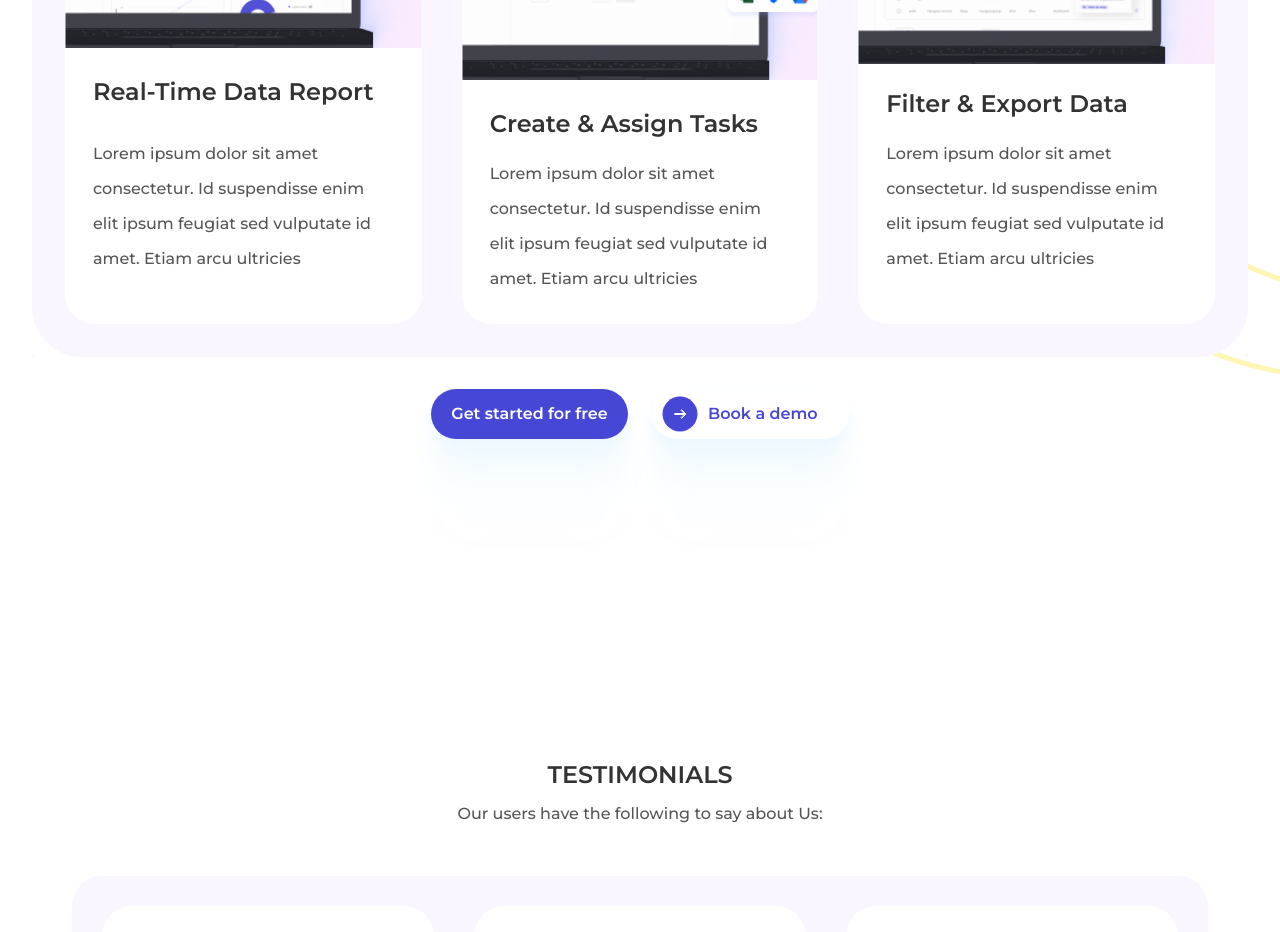
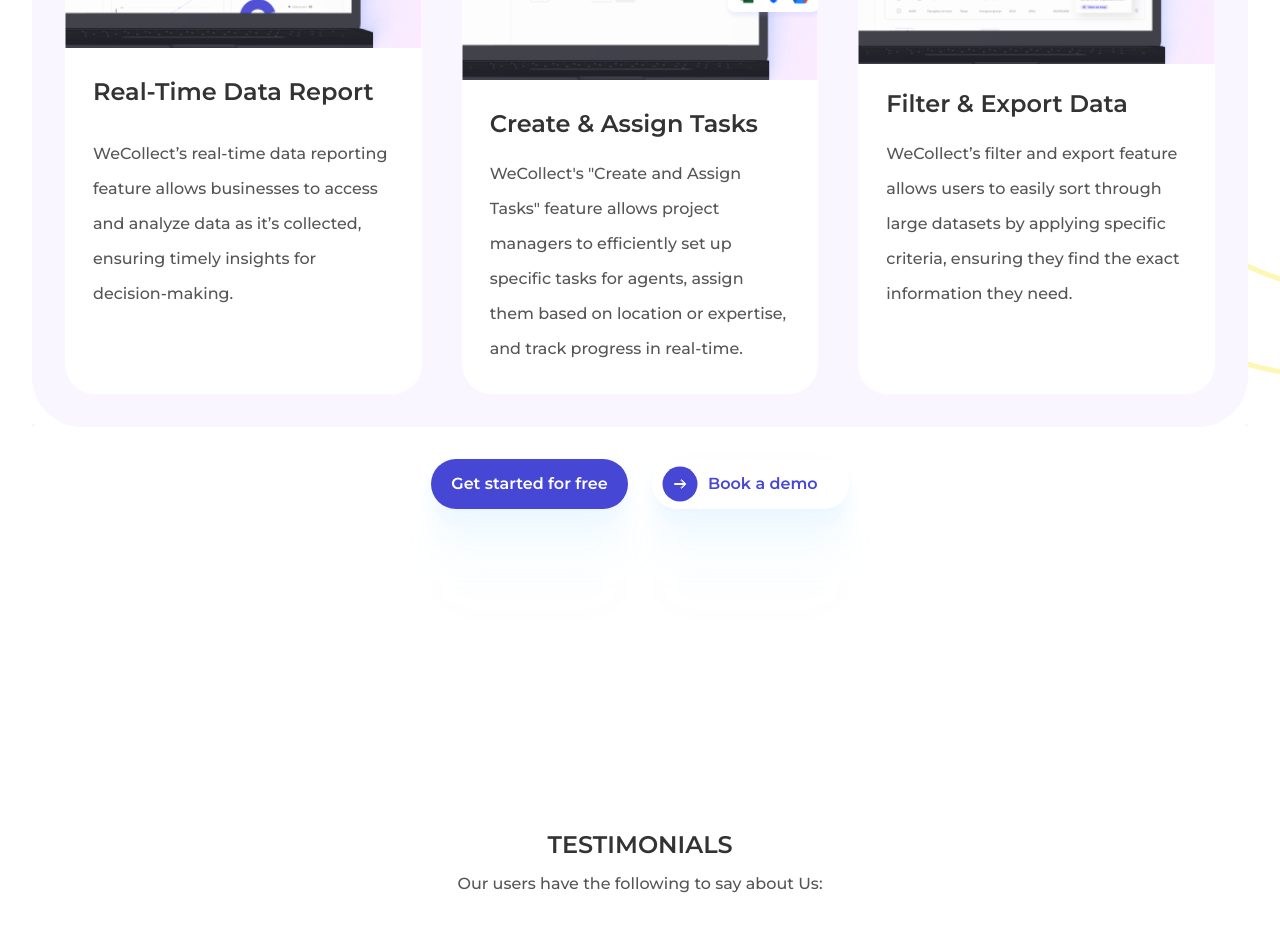
Before and after one commit to Daniekeys/temporary-hosting, a Next.js app: page /project-management-dashboard in a window 1280 px wide. Shown: the part 1260-2192 px from the top of the page. Built offline with nearby package versions, Linux system fonts and the light colour scheme.

Commit message:
fixed contenents

```diff
--- a/components/project-management/project-features.tsx
+++ b/components/project-management/project-features.tsx
@@ -37,7 +37,7 @@ function ProjectManagementFeatures() {
         </p>
 
         <p
-          className="text-[#555555] text-[14px]  2xl:md:text-[18px] leading-[35px] text-[14px] font-medium text-center"
+          className="text-[#555555] text-[14px]  2xl:md:text-[18px] leading-[35px]  font-medium text-center"
           // data-aos="fade-up"
           // data-aos-duration="1000"
         >
@@ -59,8 +59,9 @@ function ProjectManagementFeatures() {
               </p>
 
               <p className="text-[#555555] 2xl:text-[18px] lg:text-[16px] leading-[35px] text-[14px] font-medium mt-7 pb-7 px-4 lg:px-7">
-                Lorem ipsum dolor sit amet consectetur. Id suspendisse enim elit
-                ipsum feugiat sed vulputate id amet. Etiam arcu ultricies
+                WeCollect’s real-time data reporting feature allows businesses
+                to access and analyze data as it’s collected, ensuring timely
+                insights for decision-making.
               </p>
             </div>
 
@@ -77,8 +78,10 @@ function ProjectManagementFeatures() {
               </p>
 
               <p className="text-[#555555] 2xl:text-[18px] lg:text-[16px] leading-[35px] text-[14px] font-medium pb-7 px-4 lg:px-7 mt-4">
-                Lorem ipsum dolor sit amet consectetur. Id suspendisse enim elit
-                ipsum feugiat sed vulputate id amet. Etiam arcu ultricies
+                WeCollect's "Create and Assign Tasks" feature allows project
+                managers to efficiently set up specific tasks for agents, assign
+                them based on location or expertise, and track progress in
+                real-time.
               </p>
             </div>
 
@@ -99,8 +102,9 @@ function ProjectManagementFeatures() {
               </p>
 
               <p className="text-[#555555] 2xl:text-[18px] lg:text-[16px] leading-[35px] text-[14px] font-medium pb-7 px-4 lg:px-7 mt-4">
-                Lorem ipsum dolor sit amet consectetur. Id suspendisse enim elit
-                ipsum feugiat sed vulputate id amet. Etiam arcu ultricies
+                WeCollect’s filter and export feature allows users to easily
+                sort through large datasets by applying specific criteria,
+                ensuring they find the exact information they need.
               </p>
             </div>
           </div>
```
